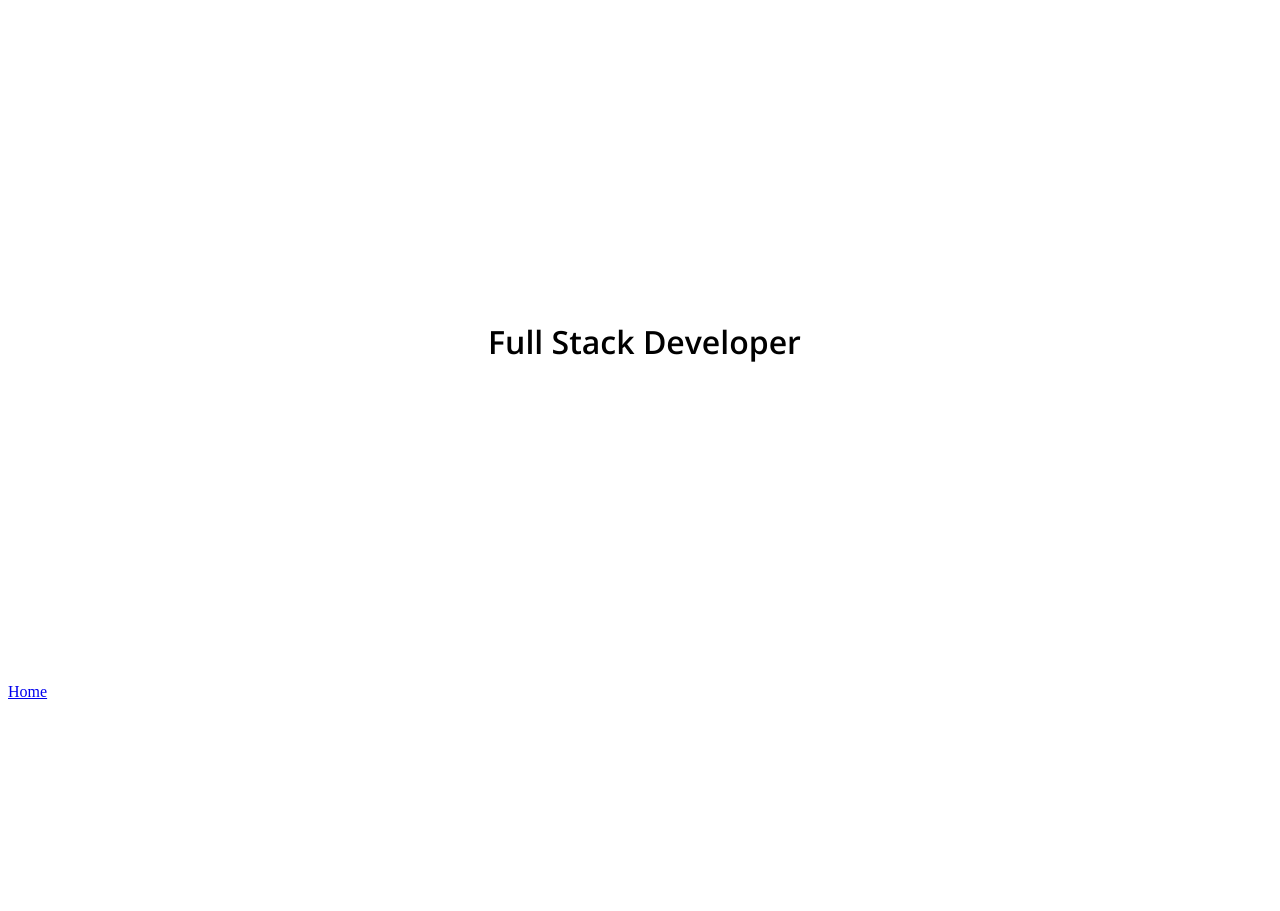
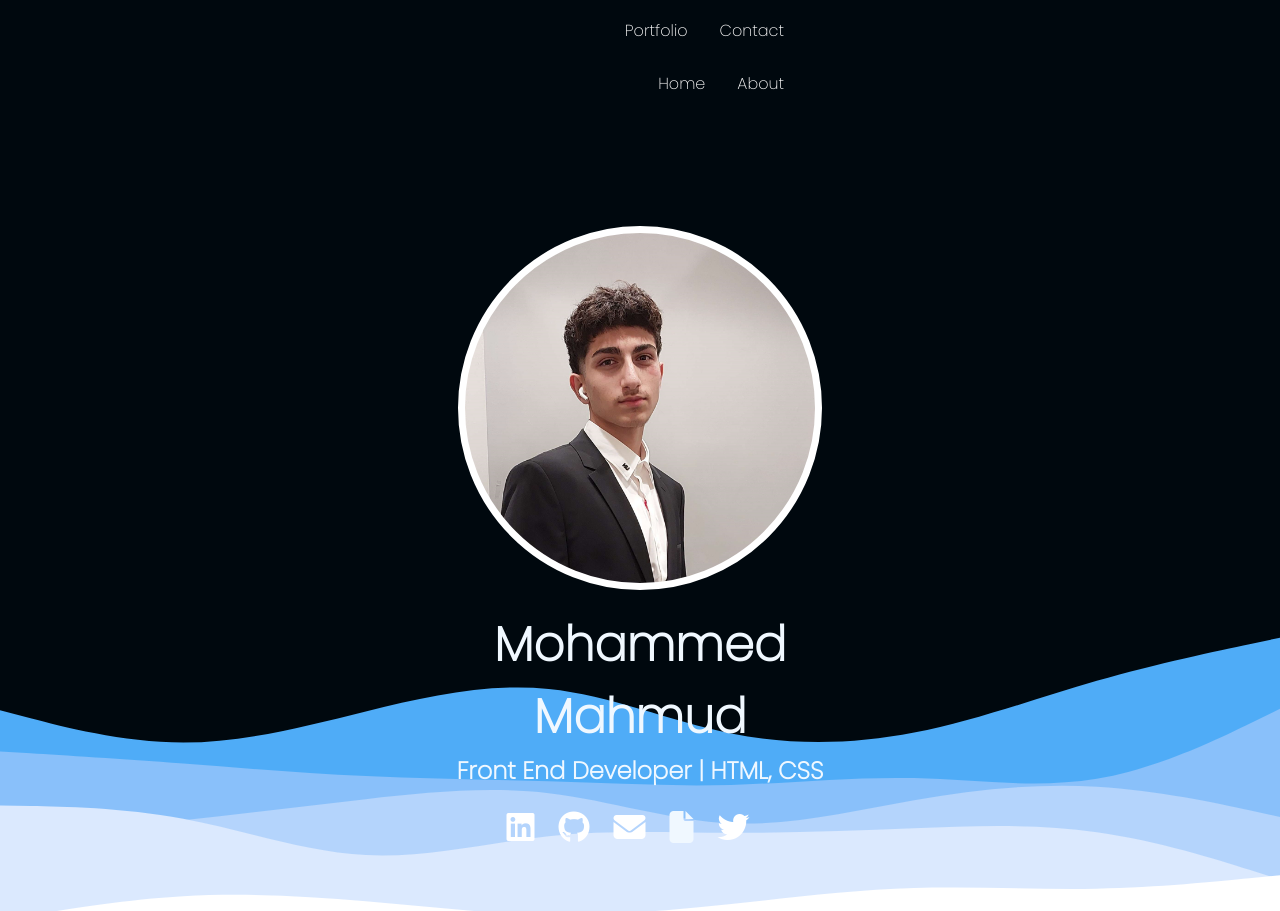
Before and after one commit to MohammedMahmud-github/myportfolio, a plain HTML site: page index.html in a window 1280 px wide. Shown: the top 911 px of the page. Before the commit the page ends 800 px from the top, so only its background shows below. Drawn offline with nearby package versions, Linux system fonts and the light colour scheme.

Commit message:
Everything.

```diff
--- a/index.html
+++ b/index.html
@@ -1,17 +1,80 @@
-<!DOCTYPE html>
 <html lang="en">
 <head>
     <meta charset="UTF-8">
     <meta name="viewport" content="width=device-width, initial-scale=1.0">
+    <title>Mohammed's Portfolio</title>
     <link rel="stylesheet" href="style.css">
-    <title>My Portfolio</title>
+    <link rel="preconnect" href="https://fonts.googleapis.com">
+    <link rel="preconnect" href="https://fonts.gstatic.com" crossorigin>
+    <link href="https://fonts.googleapis.com/css2?family=Poppins:wght@200&display=swap" rel="stylesheet">
+    <script src="https://kit.fontawesome.com/5fa7745f40.js" crossorigin="anonymous"></script>
 </head>
 <body>
-    <div class="pagetitle">
-        Full Stack Developer
-    </div>
-    <div class="topnav">
-        <a href="#home">Home</a>
-    </div>
+    <nav>
+        <div>
+            <div id="navbar-list">
+                <ul>
+                    <li><a href="#contact">Contact</a></li>
+                    <li><a href="#portfolio">Portfolio</a></li>
+                    <li><a href="#about">About</a></li>
+                    <li><a href="#home">Home</a></li>
+                </ul>
+            </div>
+        </div>
+    <nav>
+    <main id="welcome-section">
+        <section>
+            <div>
+                <div></div>
+                <h1 class="name">Mohammed Mahmud
+                </h1>
+                <h2 class="name-desc">
+                    Front End Developer | HTML, CSS
+                </h2>
+                <div class="icons">
+                    <button class="icon-btn">
+                        <a href="https://www.linkedin.com/in/mohammed-mahmud-855a832a9/" class="fab fa-linkedin"></a>
+                    </button>
+                    <button class="icon-btn">
+                        <a href="https://github.com/MohammedMahmud-github" class="fab fa-github"></a>
+                    </button>
+                    <button class="icon-btn">
+                        <a href="mailto:mohammed" class="fa fa-envelope"></a>
+                    </button>
+                    <button class="icon-btn">
+                        <i class="fa-solid fa-file"></i>
+                    </button>
+                    <button class="icon-btn">
+                        <a href="https://twitter.com/mohammedmmah" class="fab fa-twitter"></a>
+                    </button>
+                </div>
+            </div>
+        </section>
+    </main>
+    <main id="about-section">
+        <section>
+            <div>
+                <h1 class="name">Hey, here's some information about me!</h1>
+                <h3 class="desc-text">I have experience in HTML, CSS, and JavaScript, and I am always eager to learn new technologies and frameworks. Please take a look at some of my projects below and feel free to contact me if you have any questions or inquiries.</h3>
+                <div class="icons">
+                    <button class="icon-btn">
+                        <a href="https://www.linkedin.com/in/mohammed-mahmud-855a832a9/" class="fab fa-linkedin"></a>
+                    </button>
+                    <button class="icon-btn">
+                        <a href="https://github.com/MohammedMahmud-github" class="fab fa-github"></a>
+                    </button>
+                    <button class="icon-btn">
+                        <a href="mailto:mohammed" class="fa fa-envelope"></a>
+                    </button>
+                    <button class="icon-btn">
+                        <i class="fa-solid fa-file"></i>
+                    </button>
+                    <button class="icon-btn">
+                        <a href="https://twitter.com/mohammedmmah" class="fab fa-twitter"></a>
+                    </button>
+                </div>
+            </div>
+        </section>
+    </main>
 </body>
 </html>
--- a/style.css
+++ b/style.css
@@ -1,16 +1,148 @@
-@import url('https://fonts.googleapis.com/css2?family=Open+Sans:wght@600&family=Poppins:wght@300&display=swap');
+*{
+    margin: 0;
+    padding: 0;
+    font-family: 'Poppins', sans-serif;
+}
 
-body {
-    background-color: white;
+html, body {
+    width: 100vw;
+    height: 100vh;
+}
+
+nav {
+    width: 100%;
+    background: #00080e;
+    align-items: center;
+}
+
+a {
+    color: white;
+    text-decoration: none;
+}
+
+nav>div {
+    width: 40%;
+    margin: auto;
+    padding: .25em;
+    display: flex;
+}
+
+nav div #navbar-list {
+    width: 50%;
+    margin-left: 10em;
+}
+
+/**W3333*/
+ul {
+    list-style-type: none;
+    margin: 0;
+    padding: 0;
+    overflow: hidden;
+  }
+
+  li {
+    float: right;
+  }
+
+  li a {
+    display: block;
+    color: white;
+    text-align: center;
+    padding: 14px 16px;
+    text-decoration: none;
+  }
+
+  li a:hover:not(.active) {
+    transition: 0.25s;
+    color: #4facf7;
+  }
+/**W3333*/
+
+
+main#welcome-section {
+    background-image: url(img/lasttime.svg);
+    background-repeat: no-repeat;
+    background-size: cover;
+    background-position: center;
+    width: 100%;
+    height: 100%;
+    display: flex;
+    justify-content: center;
+    align-items: center;
+}
+
+main#welcome-section section {
+    display: flex;
+    justify-content: center;
+    align-items: center;
+    width: 75%;
+    margin: auto;
+    margin-top: 7em;
+}
+
+main#welcome-section section div{
+    width: 50%;
+    text-align: center;
+    margin: auto;
+}
+
+main#welcome-section section div div:first-child {
+    border-radius: 50%;
+    border: 7px solid white;
+    width: 350;
+    height: 350;
+
+    background: url(img/insanesuitpic.png);
+    background-repeat: no-repeat;
+    background-size: cover;
+    background-position: center;
 }
 
 
+.name{
+    color: aliceblue;
+    font-family: 'Poppins', sans-serif;
+    font-size: 3em;
+    padding-top: 0.4em;
+    text-align: center;
+}
 
-.pagetitle {
-    font-family: 'Open Sans', sans-serif;
-    text-align: left;
-    padding-left: 5em;
+.desc-text{
+    color: aliceblue;
+    font-family: 'Poppins', sans-serif;
+    font-size: 1.5em;
+    text-align: center;
+    font-weight: 100;
+    width: 50%;
+    padding-left: 20em;
+    margin-top: 10em;
+}
+
+.icons {
+    width: 100%;
+    display:  flex;
+    align-items: center;
+    justify-content: center;
+    padding: 1.25em 0;
+
+}
+
+.icon-btn {
+    color: aliceblue;
     font-size: 2em;
-    margin: 10em;
-    color: black;
+    cursor: pointer;
+    background: transparent;
+    border: none;
+    margin-right: 0.75em;
+    transition: 0.5s;
+    padding-top: 0.1em;
 }
+
+.icon-btn:hover {
+    transition: 0.25s;
+    color: #4facf7;
+    transform: translateY(10%);
+}
+.name-desc{
+    color: aliceblue;
+}
```
Also changed, not shown: img/insanesuitpic.png (added), img/lasttime.svg (added).
